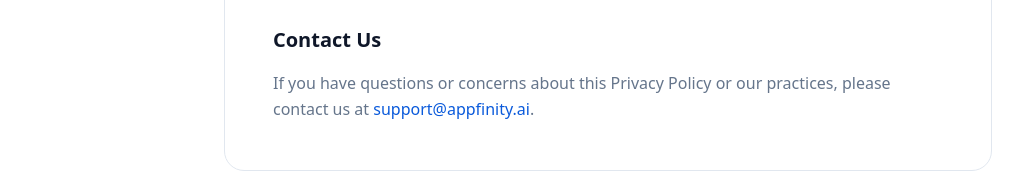
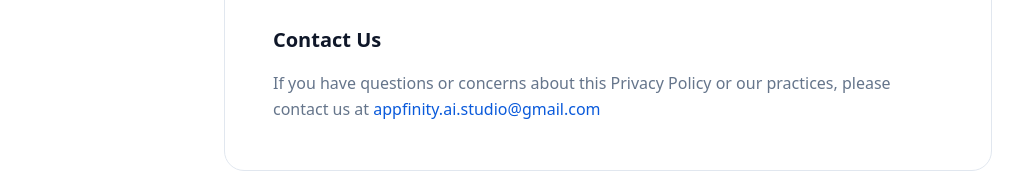
Before and after one commit to RaheemD/-appfinityaistudio, a React (Vite) app: page /privacy in a window 1280 px wide. Shown: the part 2698-2870 px from the top of the page, without its empty margins (32-1055 px from the left). Built offline with nearby package versions, Linux system fonts and the light colour scheme; the HTML template or start-up script is replaced by a standard one.

Commit message:
Update Privacy.tsx

```diff
--- a/src/pages/Privacy.tsx
+++ b/src/pages/Privacy.tsx
@@ -187,9 +187,9 @@ const Privacy = () => {
                     href="mailto:support@appfinity.ai"
                     className="text-primary hover:underline font-medium"
                   >
-                    support@appfinity.ai
+                    appfinity.ai.studio@gmail.com
                   </a>
-                  .
+
                 </p>
               </section>
             </div>
```
